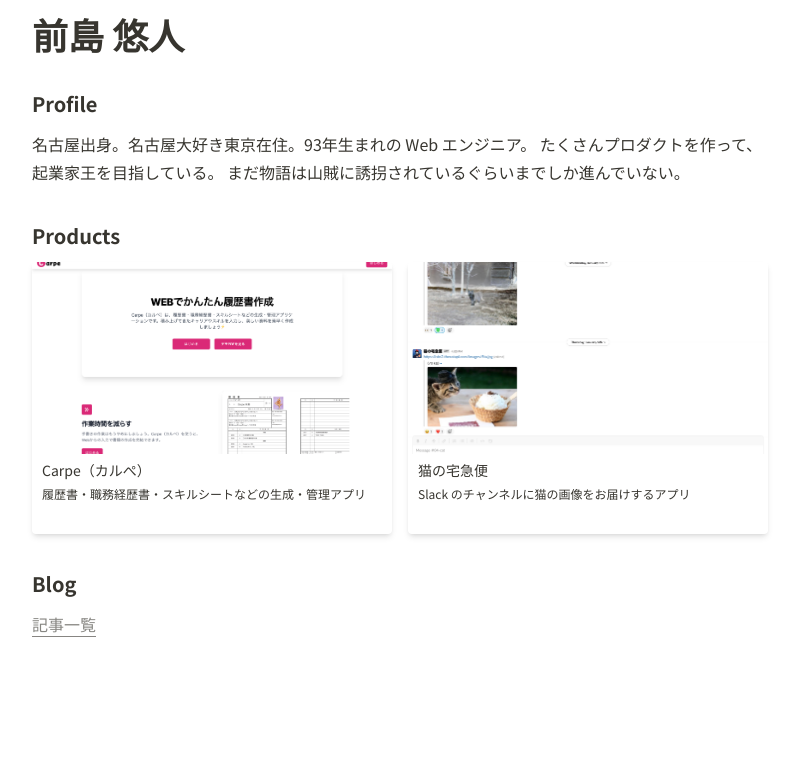
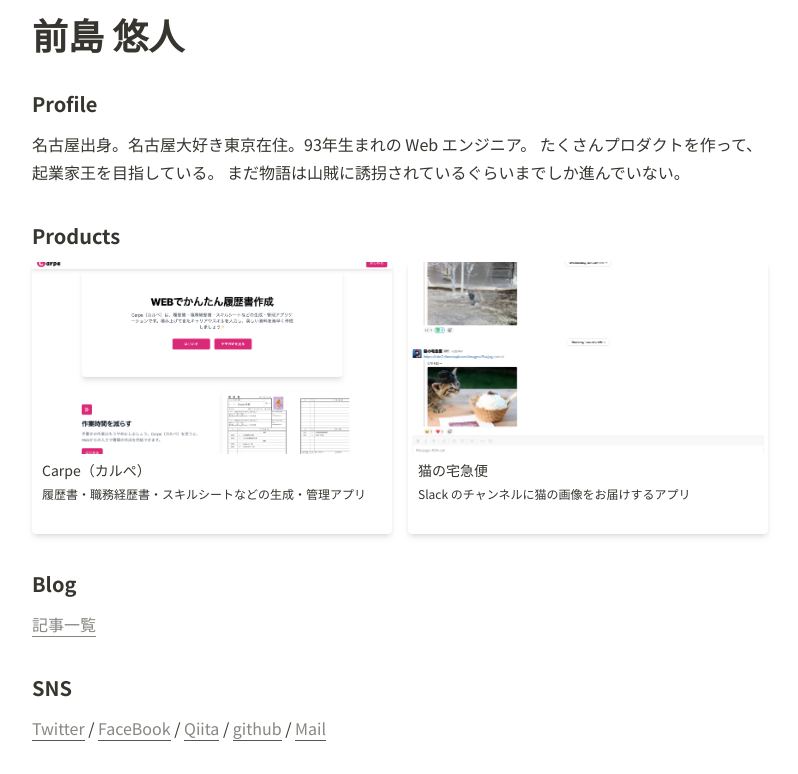
Before and after one commit to maejimayuto/super-notion-blog, a Next.js app: page / in a window 1280 px wide. Shown: the part 334-1108 px from the top of the page, without its empty margins (240-1038 px from the left). Before the commit the page ends 1004 px from the top, so only its background shows below. Built offline with nearby package versions, Linux system fonts and the light colour scheme.

Commit message:
change: to ExtLink

```diff
--- a/src/pages/index.tsx
+++ b/src/pages/index.tsx
@@ -3,6 +3,7 @@ import Link from 'next/link'
 import Image from 'next/image'
 
 import CustomHead from '../components/custom-head'
+import ExtLink from '../components/ext-link';
 
 const products = [
   {
@@ -70,9 +71,17 @@ const Home: NextPage = () => {
           })}
         </div>
         <h2 className="text-xl font-bold">Blog</h2>
-        <Link href="/blog" passHref>
-          <a>記事一覧</a>
-        </Link>
+        <Link href="/blog" passHref><a>記事一覧</a></Link>
+        <h2 className="text-xl font-bold">SNS</h2>
+        <ExtLink href="https://twitter.com/maejimayuto"><a>Twitter</a></ExtLink>
+        <span> / </span>
+        <ExtLink href="https://facebook.com/maejimayuto"><a>FaceBook</a></ExtLink>
+        <span> / </span>
+        <ExtLink href="https://qiita.com/maejimayuto"><a>Qiita</a></ExtLink>
+        <span> / </span>
+        <ExtLink href="https://github.com/maejimayuto"><a>github</a></ExtLink>
+        <span> / </span>
+        <ExtLink href="mailto:maejimayuto@gmail.com"><a>Mail</a></ExtLink>
       </div>
     </>
   )
```
